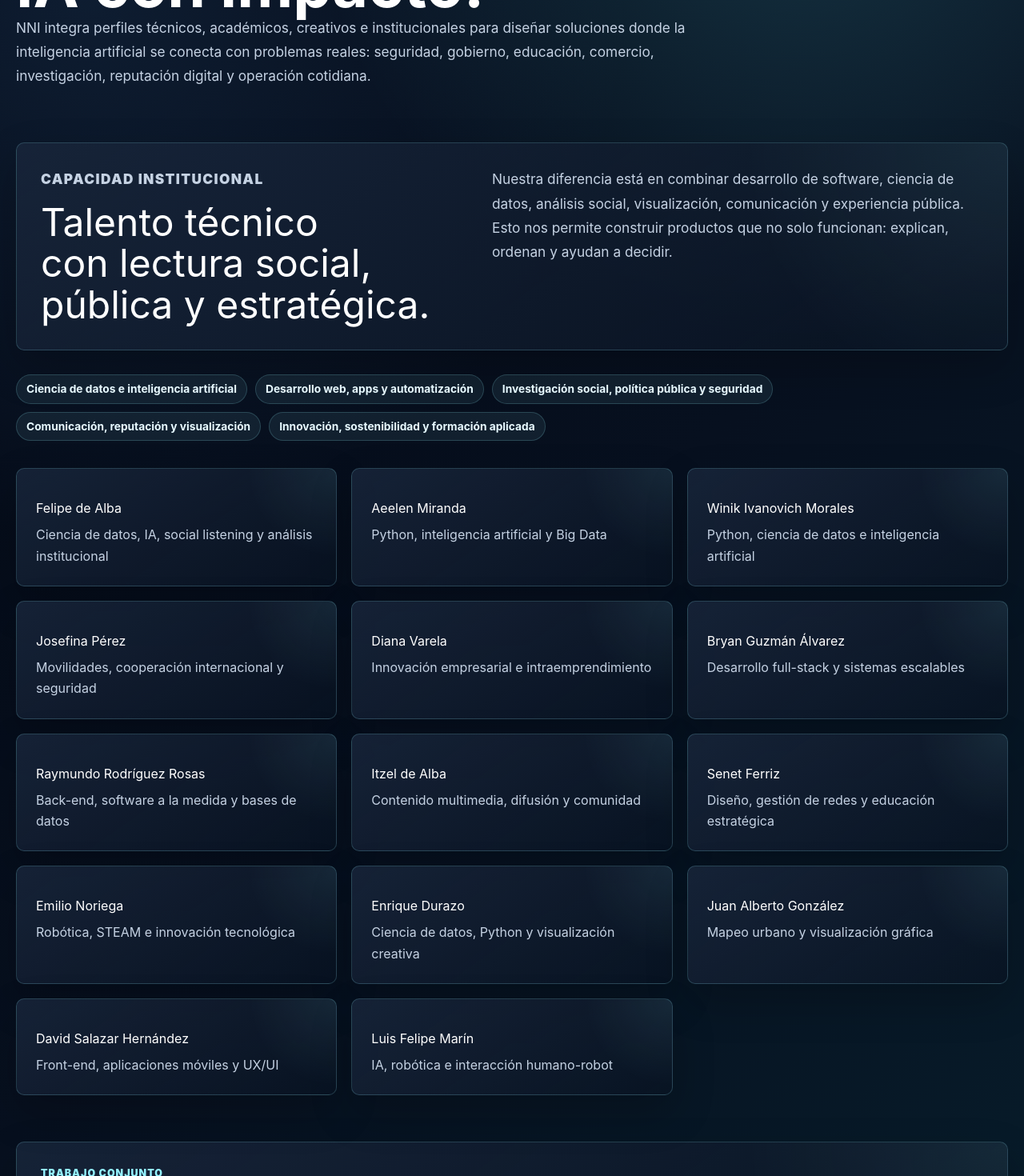
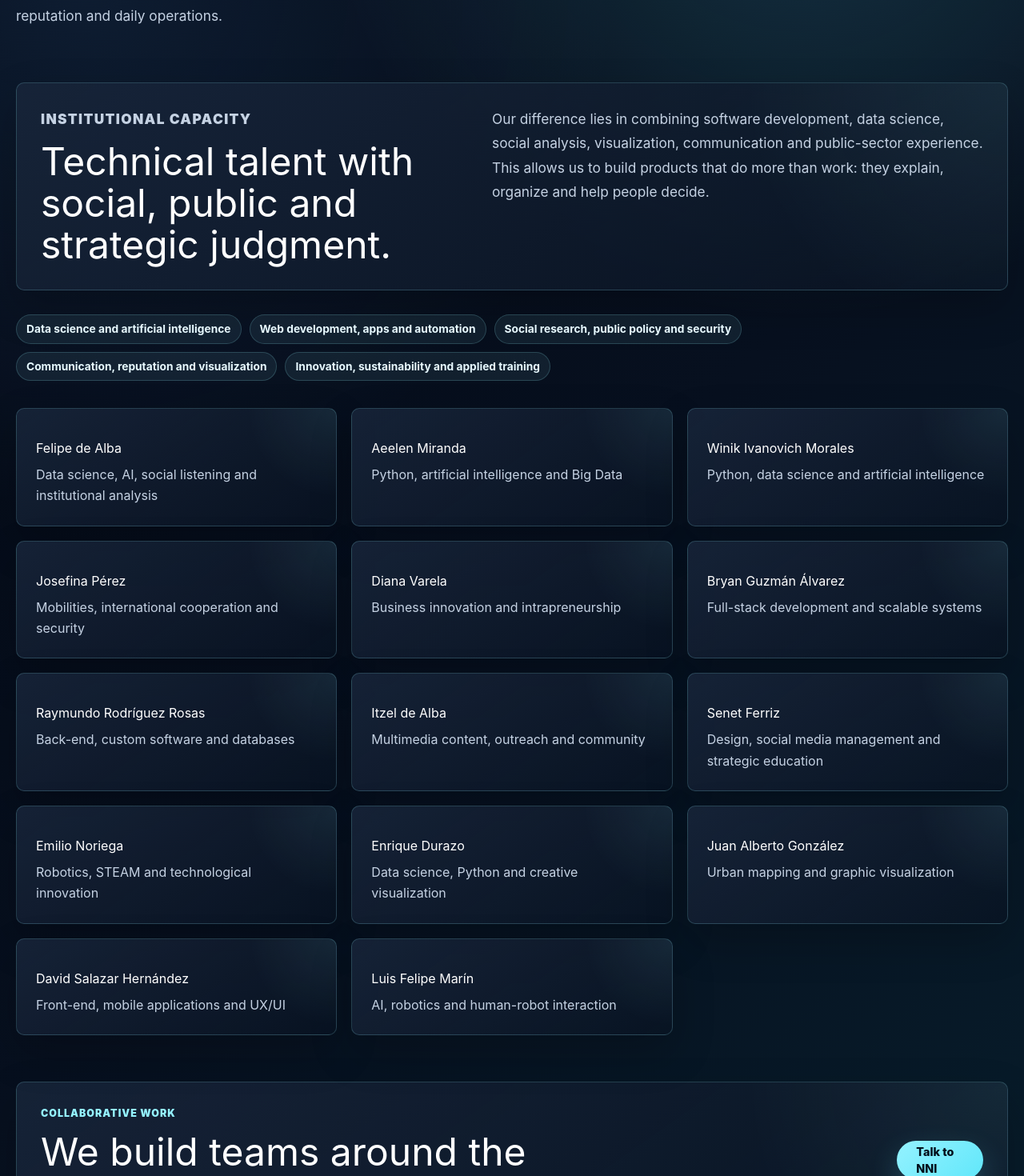
Before and after one commit to AISENSITIVITYSOLUTIONS/nni_official_page, a React (Vite) app: page /nosotros in a window 1280 px wide. Shown: the part 460-1930 px from the top of the page at 80% size. Built offline with nearby package versions, Linux system fonts and the light colour scheme.

Commit message:
Actualiza soporte bilingüe en src/pages/About.jsx

```diff
--- a/src/pages/About.jsx
+++ b/src/pages/About.jsx
@@ -1,79 +1,113 @@
 import { Link } from 'react-router-dom'
+import { useLanguage } from '../i18n/language'
 
-const areas = [
-  'Ciencia de datos e inteligencia artificial',
-  'Desarrollo web, apps y automatización',
-  'Investigación social, política pública y seguridad',
-  'Comunicación, reputación y visualización',
-  'Innovación, sostenibilidad y formación aplicada',
+const areas = {
+  es: [
+    'Ciencia de datos e inteligencia artificial',
+    'Desarrollo web, apps y automatización',
+    'Investigación social, política pública y seguridad',
+    'Comunicación, reputación y visualización',
+    'Innovación, sostenibilidad y formación aplicada',
+  ],
+  en: [
+    'Data science and artificial intelligence',
+    'Web development, apps and automation',
+    'Social research, public policy and security',
+    'Communication, reputation and visualization',
+    'Innovation, sustainability and applied training',
+  ],
+}
+
+const teamMembers = [
+  ['Felipe de Alba', { es: 'Ciencia de datos, IA, social listening y análisis institucional', en: 'Data science, AI, social listening and institutional analysis' }],
+  ['Aeelen Miranda', { es: 'Python, inteligencia artificial y Big Data', en: 'Python, artificial intelligence and Big Data' }],
+  ['Winik Ivanovich Morales', { es: 'Python, ciencia de datos e inteligencia artificial', en: 'Python, data science and artificial intelligence' }],
+  ['Josefina Pérez', { es: 'Movilidades, cooperación internacional y seguridad', en: 'Mobilities, international cooperation and security' }],
+  ['Diana Varela', { es: 'Innovación empresarial e intraemprendimiento', en: 'Business innovation and intrapreneurship' }],
+  ['Bryan Guzmán Álvarez', { es: 'Desarrollo full-stack y sistemas escalables', en: 'Full-stack development and scalable systems' }],
+  ['Raymundo Rodríguez Rosas', { es: 'Back-end, software a la medida y bases de datos', en: 'Back-end, custom software and databases' }],
+  ['Itzel de Alba', { es: 'Contenido multimedia, difusión y comunidad', en: 'Multimedia content, outreach and community' }],
+  ['Senet Ferriz', { es: 'Diseño, gestión de redes y educación estratégica', en: 'Design, social media management and strategic education' }],
+  ['Emilio Noriega', { es: 'Robótica, STEAM e innovación tecnológica', en: 'Robotics, STEAM and technological innovation' }],
+  ['Enrique Durazo', { es: 'Ciencia de datos, Python y visualización creativa', en: 'Data science, Python and creative visualization' }],
+  ['Juan Alberto González', { es: 'Mapeo urbano y visualización gráfica', en: 'Urban mapping and graphic visualization' }],
+  ['David Salazar Hernández', { es: 'Front-end, aplicaciones móviles y UX/UI', en: 'Front-end, mobile applications and UX/UI' }],
+  ['Luis Felipe Marín', { es: 'IA, robótica e interacción humano-robot', en: 'AI, robotics and human-robot interaction' }],
 ]
 
-const teamMembers = [
-  ['Felipe de Alba', 'Ciencia de datos, IA, social listening y análisis institucional'],
-  ['Aeelen Miranda', 'Python, inteligencia artificial y Big Data'],
-  ['Winik Ivanovich Morales', 'Python, ciencia de datos e inteligencia artificial'],
-  ['Josefina Pérez', 'Movilidades, cooperación internacional y seguridad'],
-  ['Diana Varela', 'Innovación empresarial e intraemprendimiento'],
-  ['Bryan Guzmán Álvarez', 'Desarrollo full-stack y sistemas escalables'],
-  ['Raymundo Rodríguez Rosas', 'Back-end, software a la medida y bases de datos'],
-  ['Itzel de Alba', 'Contenido multimedia, difusión y comunidad'],
-  ['Senet Ferriz', 'Diseño, gestión de redes y educación estratégica'],
-  ['Emilio Noriega', 'Robótica, STEAM e innovación tecnológica'],
-  ['Enrique Durazo', 'Ciencia de datos, Python y visualización creativa'],
-  ['Juan Alberto González', 'Mapeo urbano y visualización gráfica'],
-  ['David Salazar Hernández', 'Front-end, aplicaciones móviles y UX/UI'],
-  ['Luis Felipe Marín', 'IA, robótica e interacción humano-robot'],
-]
+const aboutCopy = {
+  es: {
+    eyebrow: 'Nosotros',
+    title: 'Un equipo multidisciplinario para proyectos de IA con impacto.',
+    lead:
+      'NNI integra perfiles técnicos, académicos, creativos e institucionales para diseñar soluciones donde la inteligencia artificial se conecta con problemas reales: seguridad, gobierno, educación, comercio, investigación, reputación digital y operación cotidiana.',
+    introEyebrow: 'Capacidad institucional',
+    introTitle: 'Talento técnico con lectura social, pública y estratégica.',
+    intro:
+      'Nuestra diferencia está en combinar desarrollo de software, ciencia de datos, análisis social, visualización, comunicación y experiencia pública. Esto nos permite construir productos que no solo funcionan: explican, ordenan y ayudan a decidir.',
+    teamAria: 'Equipo de Neural Network Initiative',
+    ctaEyebrow: 'Trabajo conjunto',
+    ctaTitle: 'Armamos equipos alrededor del problema, no alrededor de una plantilla.',
+    cta: 'Conversar con NNI',
+  },
+  en: {
+    eyebrow: 'About',
+    title: 'A multidisciplinary team for high-impact AI projects.',
+    lead:
+      'NNI brings together technical, academic, creative and institutional profiles to design solutions where artificial intelligence connects with real problems: security, government, education, commerce, research, digital reputation and daily operations.',
+    introEyebrow: 'Institutional capacity',
+    introTitle: 'Technical talent with social, public and strategic judgment.',
+    intro:
+      'Our difference lies in combining software development, data science, social analysis, visualization, communication and public-sector experience. This allows us to build products that do more than work: they explain, organize and help people decide.',
+    teamAria: 'Neural Network Initiative team',
+    ctaEyebrow: 'Collaborative work',
+    ctaTitle: 'We build teams around the problem, not around a template.',
+    cta: 'Talk to NNI',
+  },
+}
 
 export default function About() {
+  const { language } = useLanguage()
+  const copy = aboutCopy[language]
+
   return (
     <section className="page about-page">
       <div className="page-hero">
-        <p className="eyebrow">Nosotros</p>
-        <h1>Un equipo multidisciplinario para proyectos de IA con impacto.</h1>
-        <p>
-          NNI integra perfiles técnicos, académicos, creativos e institucionales para
-          diseñar soluciones donde la inteligencia artificial se conecta con problemas
-          reales: seguridad, gobierno, educación, comercio, investigación, reputación
-          digital y operación cotidiana.
-        </p>
+        <p className="eyebrow">{copy.eyebrow}</p>
+        <h1>{copy.title}</h1>
+        <p>{copy.lead}</p>
       </div>
 
       <section className="section-grid intro-band">
         <div>
-          <p className="eyebrow">Capacidad institucional</p>
-          <h2>Talento técnico con lectura social, pública y estratégica.</h2>
+          <p className="eyebrow">{copy.introEyebrow}</p>
+          <h2>{copy.introTitle}</h2>
         </div>
-        <p>
-          Nuestra diferencia está en combinar desarrollo de software, ciencia de datos,
-          análisis social, visualización, comunicación y experiencia pública. Esto nos
-          permite construir productos que no solo funcionan: explican, ordenan y ayudan
-          a decidir.
-        </p>
+        <p>{copy.intro}</p>
       </section>
 
       <div className="tag-list areas-list">
-        {areas.map((area) => (
+        {areas[language].map((area) => (
           <span key={area}>{area}</span>
         ))}
       </div>
 
-      <div className="team-grid" aria-label="Equipo de Neural Network Initiative">
+      <div className="team-grid" aria-label={copy.teamAria}>
         {teamMembers.map(([name, role]) => (
           <article className="team-card" key={name}>
             <h2>{name}</h2>
-            <p>{role}</p>
+            <p>{role[language]}</p>
           </article>
         ))}
       </div>
 
       <section className="cta-band">
         <div>
-          <p className="eyebrow">Trabajo conjunto</p>
-          <h2>Armamos equipos alrededor del problema, no alrededor de una plantilla.</h2>
+          <p className="eyebrow">{copy.ctaEyebrow}</p>
+          <h2>{copy.ctaTitle}</h2>
         </div>
         <Link className="primary-button" to="/contacto">
-          Conversar con NNI
+          {copy.cta}
         </Link>
       </section>
     </section>
```
